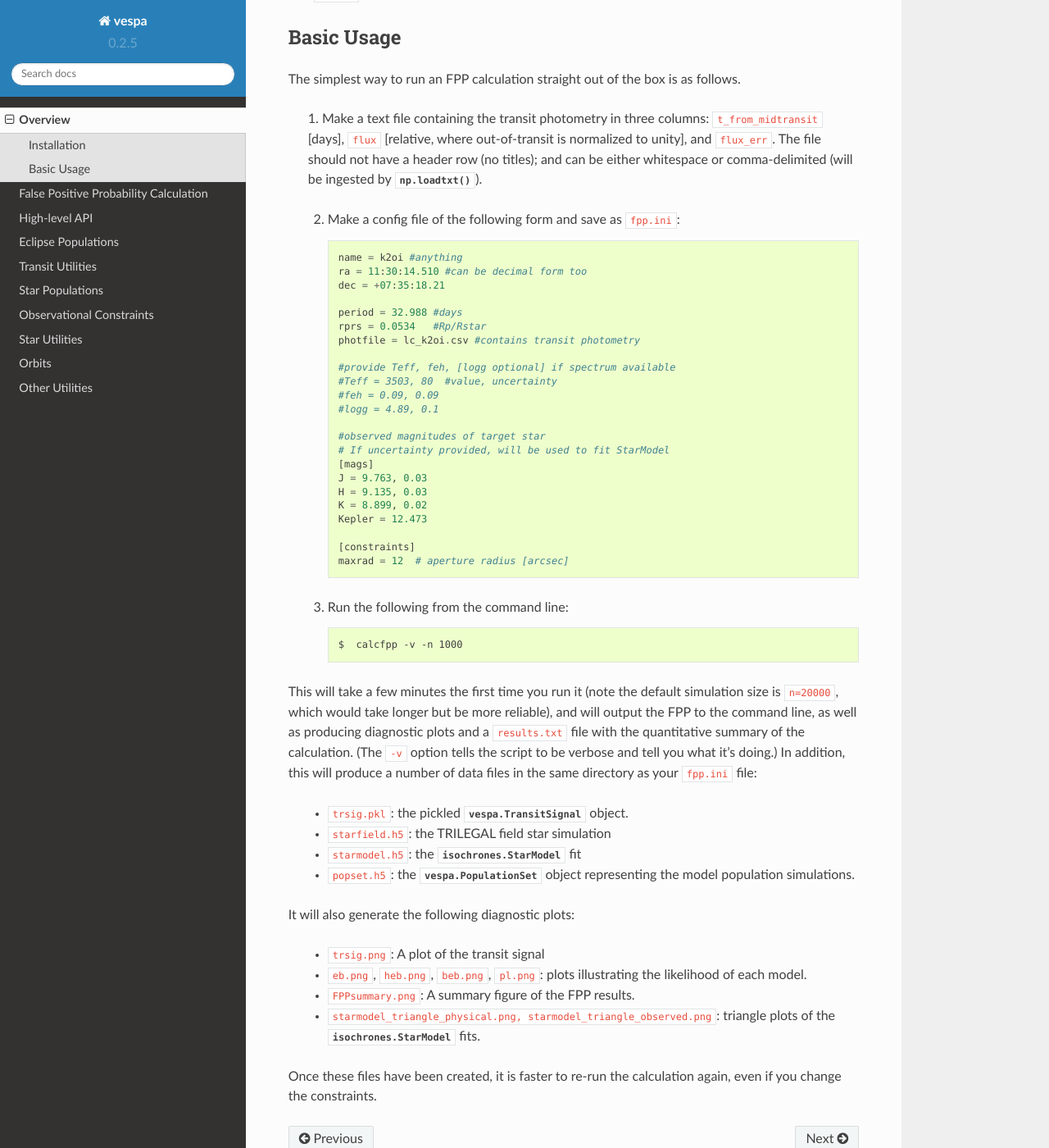
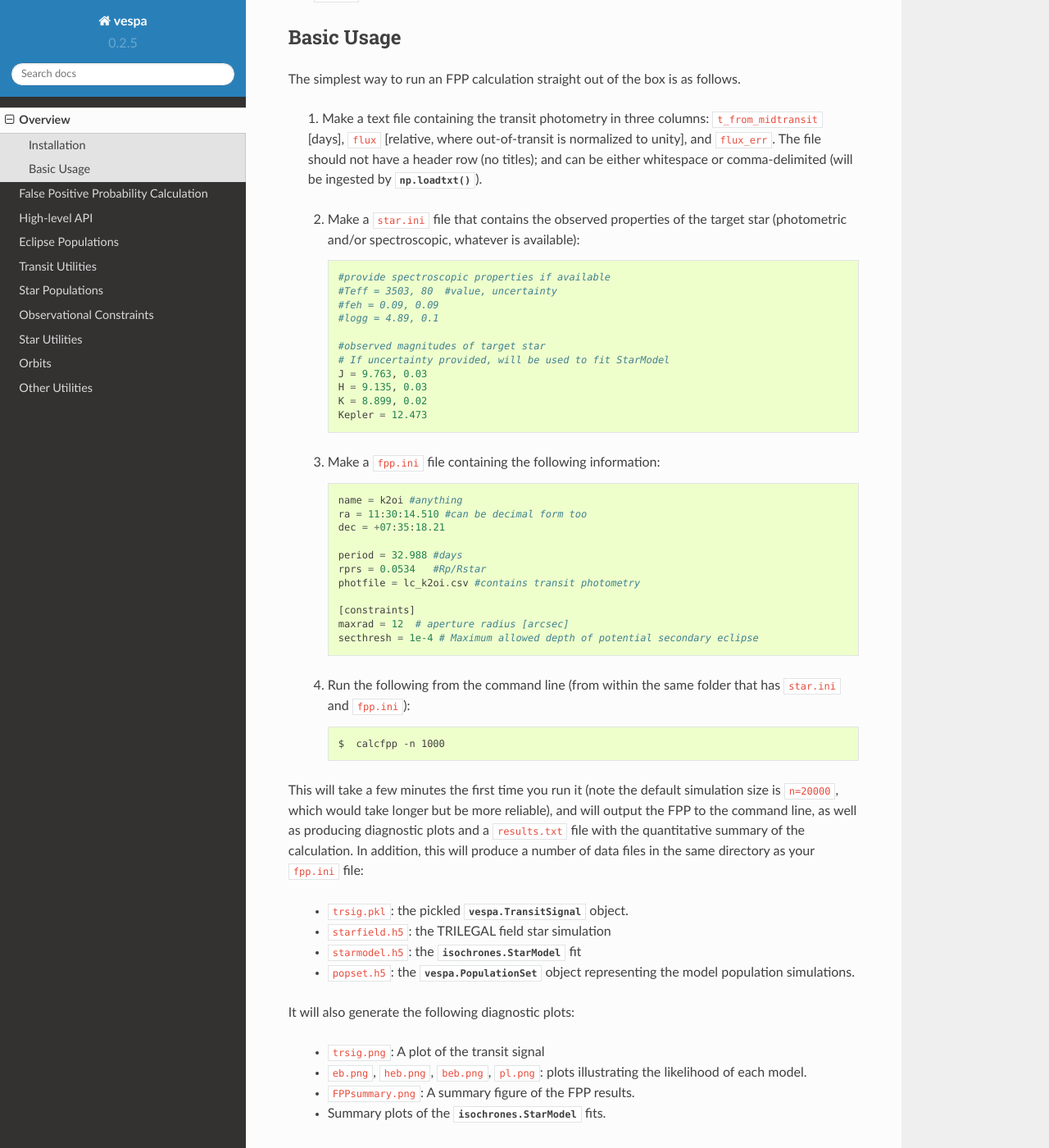
Before and after one commit to timothydmorton/VESPA, a Sphinx documentation site: the page built from docs/overview.rst, in a window 1280 px wide and 1400 px high, scrolled down 818 px. Shown: the whole window at 82% size. Built offline with Sphinx 7.4.7 and the Read the Docs theme 2.0.0, drawn with Linux system fonts in a browser that asks for light colours.

Commit message:
Update overview.rst

```diff
--- a/docs/overview.rst
+++ b/docs/overview.rst
@@ -52,7 +52,21 @@ as follows.
   whitespace or comma-delimited (will be ingested by
   :func:`np.loadtxt`).
 
-  2. Make a config file of the following form and save as ``fpp.ini``::
+  2. Make a ``star.ini`` file that contains the observed properties of the target star (photometric and/or spectroscopic, whatever is available)::
+
+	    #provide spectroscopic properties if available
+            #Teff = 3503, 80  #value, uncertainty
+            #feh = 0.09, 0.09
+            #logg = 4.89, 0.1
+
+	    #observed magnitudes of target star
+	    # If uncertainty provided, will be used to fit StarModel
+            J = 9.763, 0.03
+            H = 9.135, 0.03
+            K = 8.899, 0.02
+            Kepler = 12.473
+
+  3. Make a ``fpp.ini`` file containing the following information::
 
             name = k2oi #anything
             ra = 11:30:14.510 #can be decimal form too
@@ -62,32 +76,19 @@ as follows.
             rprs = 0.0534   #Rp/Rstar
             photfile = lc_k2oi.csv #contains transit photometry
 
-	    #provide Teff, feh, [logg optional] if spectrum available
-            #Teff = 3503, 80  #value, uncertainty
-            #feh = 0.09, 0.09
-            #logg = 4.89, 0.1
-
-	    #observed magnitudes of target star
-	    # If uncertainty provided, will be used to fit StarModel
-            [mags]
-            J = 9.763, 0.03
-            H = 9.135, 0.03
-            K = 8.899, 0.02
-            Kepler = 12.473
-
 	    [constraints]
 	    maxrad = 12  # aperture radius [arcsec]
+	    secthresh = 1e-4 # Maximum allowed depth of potential secondary eclipse
 
-  3. Run the following from the command line::
+  4. Run the following from the command line (from within the same folder that has ``star.ini`` and ``fpp.ini``)::
 
-	 $  calcfpp -v -n 1000
+	 $  calcfpp -n 1000
 
 This will take a few minutes the first time you run it (note the
 default simulation size is ``n=20000``, which would take longer but be
 more reliable), and will output the FPP to the command line, as well
 as producing diagnostic plots and a ``results.txt`` file with the
-quantitative summary of the calculation.  (The ``-v`` option tells the
-script to be verbose and tell you what it's doing.)  In addition, this
+quantitative summary of the calculation.   In addition, this
 will produce a number of data files in the same directory as your
 ``fpp.ini`` file:
 
@@ -103,9 +104,7 @@ It will also generate the following diagnostic plots:
   * ``eb.png``, ``heb.png``, ``beb.png``, ``pl.png``: plots
     illustrating the likelihood of each model.
   *  ``FPPsummary.png``: A summary figure of the FPP results.
-  *  ``starmodel_triangle_physical.png,
-     starmodel_triangle_observed.png``:
-     triangle plots of the
+  *  Summary plots of the
      :class:`isochrones.StarModel` fits.
 
 Once these files have been created, it is faster to re-run the
```
